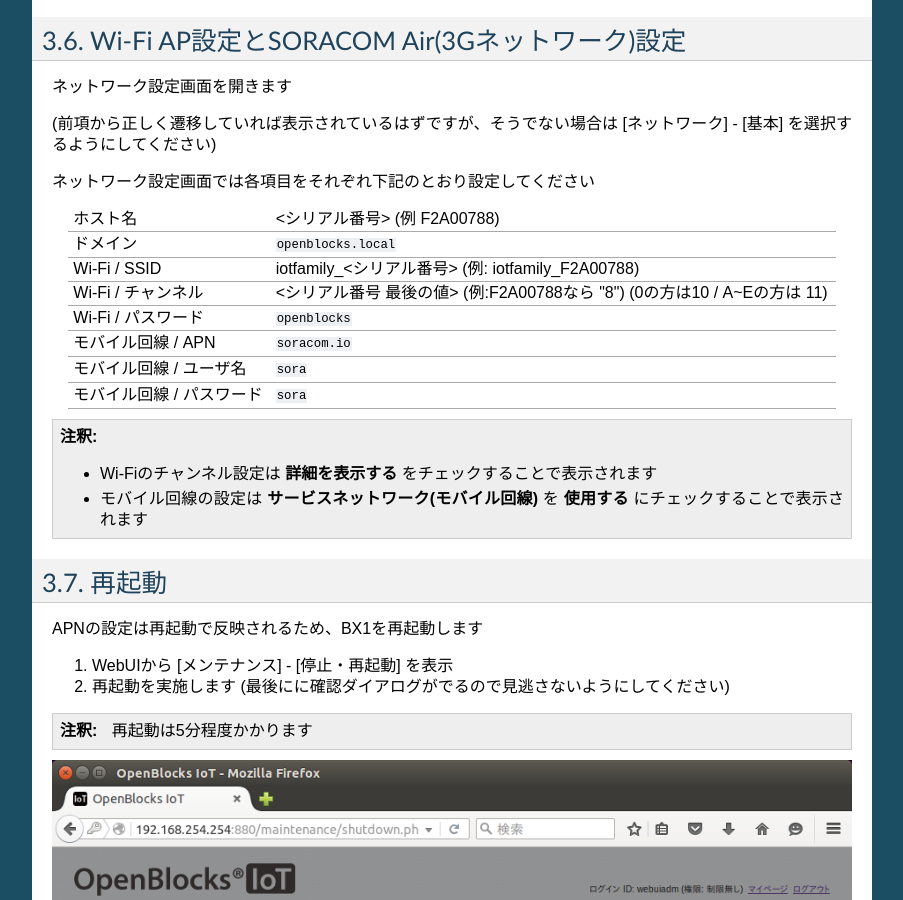
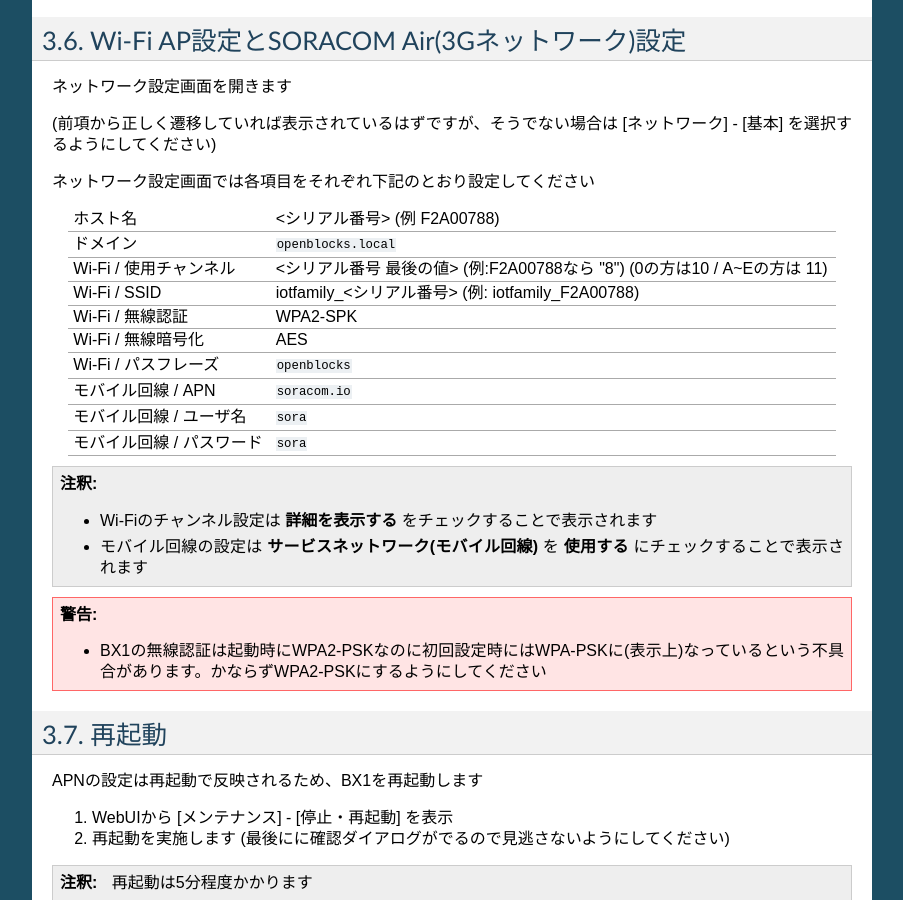
Before and after one commit to ma2shita/iot-hands-on-powered_by_openblocks_soracom_aws, a Sphinx documentation site: the page built from docs/01.rst, in a window 1280 px wide and 900 px high, scrolled down 5170 px. Shown: the whole window, without its empty margins (198-1101 px from the left). Built offline with Sphinx 7.4.7, drawn with Linux system fonts in a browser that asks for light colours; some of the changed text lies outside the part shown.

Commit message:
Update Network and Setting section

```diff
--- a/docs/01.rst
+++ b/docs/01.rst
@@ -54,7 +54,7 @@
 - SSID: ``iotfamily_BX1シリアル番号``
 - Password: ``openblocks``
 
-802.11g, WPA-PSK の設定で接続できます
+802.11g, WPA2-PSK の設定で接続できます
 
 お手持ちのBX1のシリアル番号確認方法
 ~~~~~~~~~~~~~~~~~~~~~~~~~~~~~~~~~~~
@@ -107,11 +107,15 @@
 +---------------------------+--------------------------------------------------------------------------------+
 | ドメイン                  | ``openblocks.local``                                                           |
 +---------------------------+--------------------------------------------------------------------------------+
+| Wi-Fi / 使用チャンネル    | <シリアル番号 最後の値> (例:F2A00788なら "8")  (0の方は10 / A~Eの方は 11)      |
++---------------------------+--------------------------------------------------------------------------------+
 | Wi-Fi / SSID              | iotfamily_<シリアル番号> (例: iotfamily_F2A00788)                              |
 +---------------------------+--------------------------------------------------------------------------------+
-| Wi-Fi / チャンネル        | <シリアル番号 最後の値> (例:F2A00788なら "8")  (0の方は10 / A~Eの方は 11)      |
+| Wi-Fi / 無線認証          | WPA2-SPK                                                                       |
 +---------------------------+--------------------------------------------------------------------------------+
-| Wi-Fi / パスワード        | ``openblocks``                                                                 |
+| Wi-Fi / 無線暗号化        | AES                                                                            |
++---------------------------+--------------------------------------------------------------------------------+
+| Wi-Fi / パスフレーズ      | ``openblocks``                                                                 |
 +---------------------------+--------------------------------------------------------------------------------+
 | モバイル回線 / APN        | ``soracom.io``                                                                 |
 +---------------------------+--------------------------------------------------------------------------------+
@@ -124,6 +128,10 @@
 
   * Wi-Fiのチャンネル設定は **詳細を表示する** をチェックすることで表示されます
   * モバイル回線の設定は **サービスネットワーク(モバイル回線)** を **使用する** にチェックすることで表示されます
+
+.. warning::
+
+  * BX1の無線認証は起動時にWPA2-PSKなのに初回設定時にはWPA-PSKに(表示上)なっているという不具合があります。かならずWPA2-PSKにするようにしてください
 
 再起動
 ------
```
